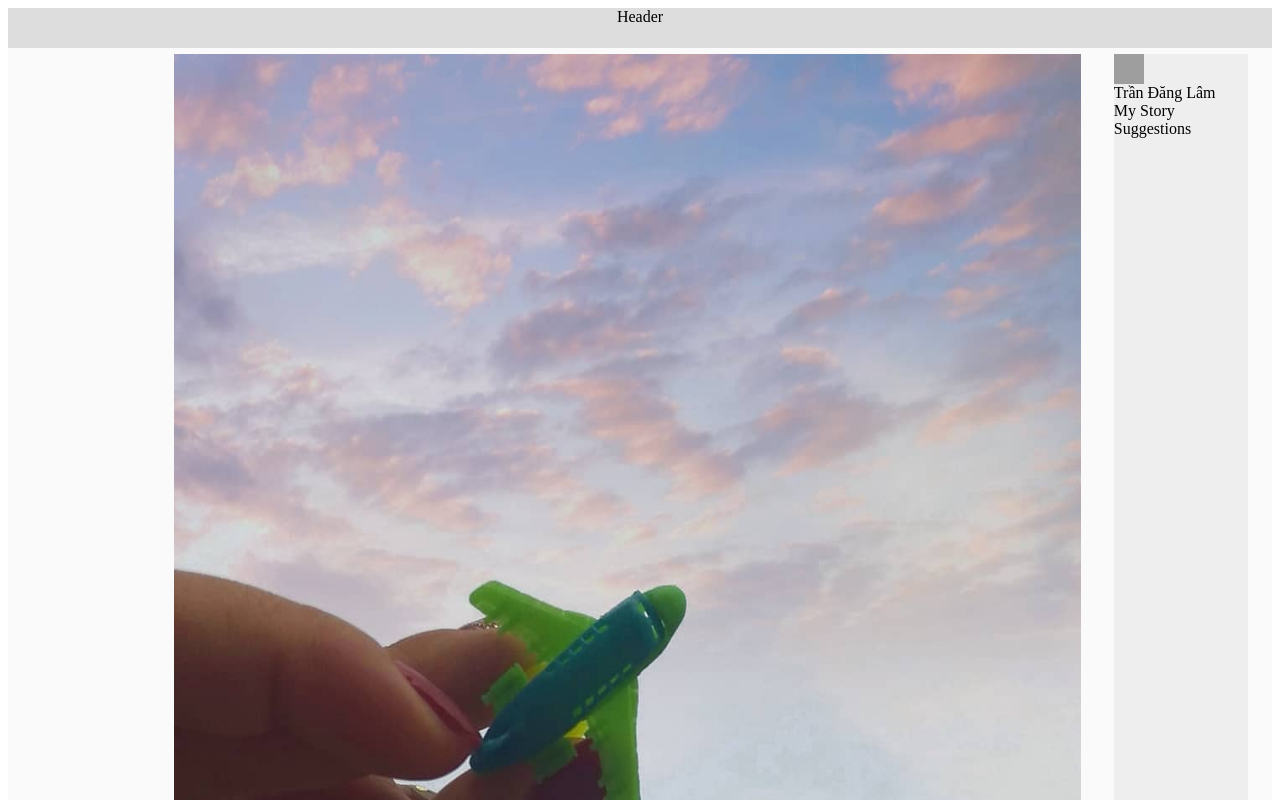
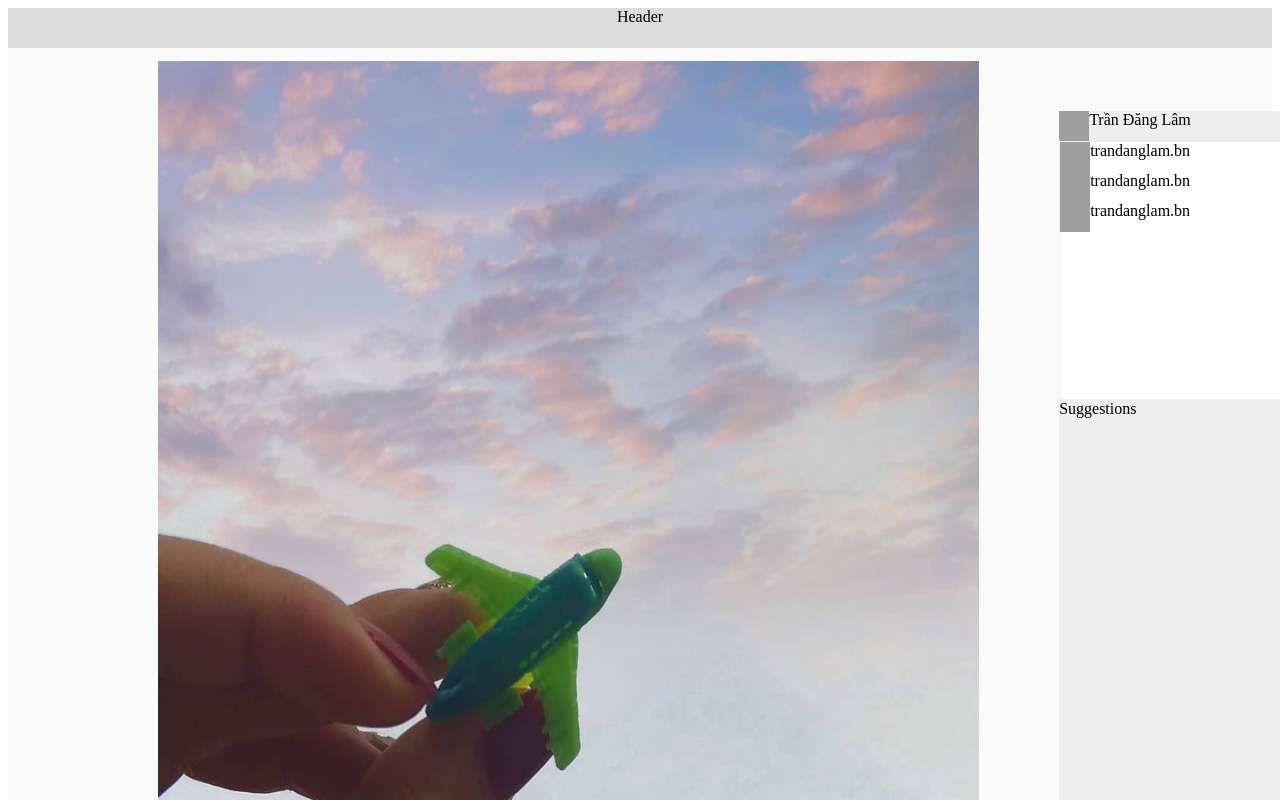
Before and after one commit to TranDangLam/completeCSS, a website: page index.html in a window 1280 px wide. Shown: the top 800 px of the page. Drawn offline with Linux system fonts and the light colour scheme; grey boxes are pictures that could not be loaded.

Commit message:
my story

```diff
--- a/index.html
+++ b/index.html
@@ -1,22 +1,31 @@
 <!DOCTYPE html>
 <html lang="en">
-
   <head>
-  <meta charset="UTF-8">
-  <meta name="viewport" content="width=device-width, initial-scale=1.0">
-  <meta http-equiv="X-UA-Compatible" content="ie=edge">
+    <meta charset="UTF-8" />
+    <meta name="viewport" content="width=device-width, initial-scale=1.0" />
+    <meta http-equiv="X-UA-Compatible" content="ie=edge" />
     <title>Cuoi khoa</title>
-  <link rel="stylesheet" href="style.css">
-  <link rel="stylesheet" href="components.css">
-  <link rel="stylesheet" href="https://use.fontawesome.com/releases/v5.7.2/css/all.css" integrity="sha384-fnmOCqbTlWIlj8LyTjo7mOUStjsKC4pOpQbqyi7RrhN7udi9RwhKkMHpvLbHG9Sr" crossorigin="anonymous">
+    <link rel="stylesheet" href="style.css" />
+    <link rel="stylesheet" href="components.css" />
+    <link
+      rel="stylesheet"
+      href="https://use.fontawesome.com/releases/v5.7.2/css/all.css"
+      integrity="sha384-fnmOCqbTlWIlj8LyTjo7mOUStjsKC4pOpQbqyi7RrhN7udi9RwhKkMHpvLbHG9Sr"
+      crossorigin="anonymous"
+    />
   </head>
 
   <body>
     <div class="wrapper">
       <div class="header">Header</div>
       <div class="main">
-      <img src="./50986082_299933777228344_9017813797272933725_n.jpg" alt="" style="width:100%;height:100%;">
-      <div class="comment">Like and Comment
+        <img
+          src="./50986082_299933777228344_9017813797272933725_n.jpg"
+          alt=""
+          style="width:100%;height:100%;"
+        />
+        <div class="comment">
+          Like and Comment
           <div class="reaction">
             <i class="fas fa-heart"></i>
             <i class="far fa-comment"></i>
@@ -37,17 +46,31 @@
           <div class="avatar"></div>
           <div class="info">
             <div class="nickname">trandanglam.bn</div>
-            <div class="real-name">Trần Đăng Lâm</div>
           </div>
         </div>
       </div>
       <div class="sidebar">
+        <div class="component1">
           <div class="avatar"></div>
-      Trần Đăng Lâm
-      <div class="mystory">My Story</div>
+          <div class="real-name">Trần Đăng Lâm</div>
+        </div>
+        <div class="mystory">
+          <div class="component1">
+              <div class="avatar"></div>
+              <div class="nickname">trandanglam.bn</div>
+            </div>
+          <div class="component1">
+            <div class="avatar"></div>
+            <div class="nickname">trandanglam.bn</div>
+          </div>
+          <div class="component1">
+              <div class="avatar"></div>
+              <div class="nickname">trandanglam.bn</div>
+            </div>
+        </div>
         <div class="suggestions">Suggestions</div>
       </div>
       </div>
+    </div>
   </body>
-
 </html>
--- a/style.css
+++ b/style.css
@@ -44,6 +44,7 @@
   background-color: #EEE;
   display: flex;
   flex-direction: column;
+  margin: 50px;
 }
 
 .header{
@@ -61,3 +62,12 @@
 .account{
   display: flex;
 }
+.component1{
+  display: flex;
+}
+.mystory{
+  border: 1px solid #EEE;
+  background-color: white;
+  width: 100%;
+  height: 30%;
+}
```
Lines whose indentation alone changed are shown as unchanged.
